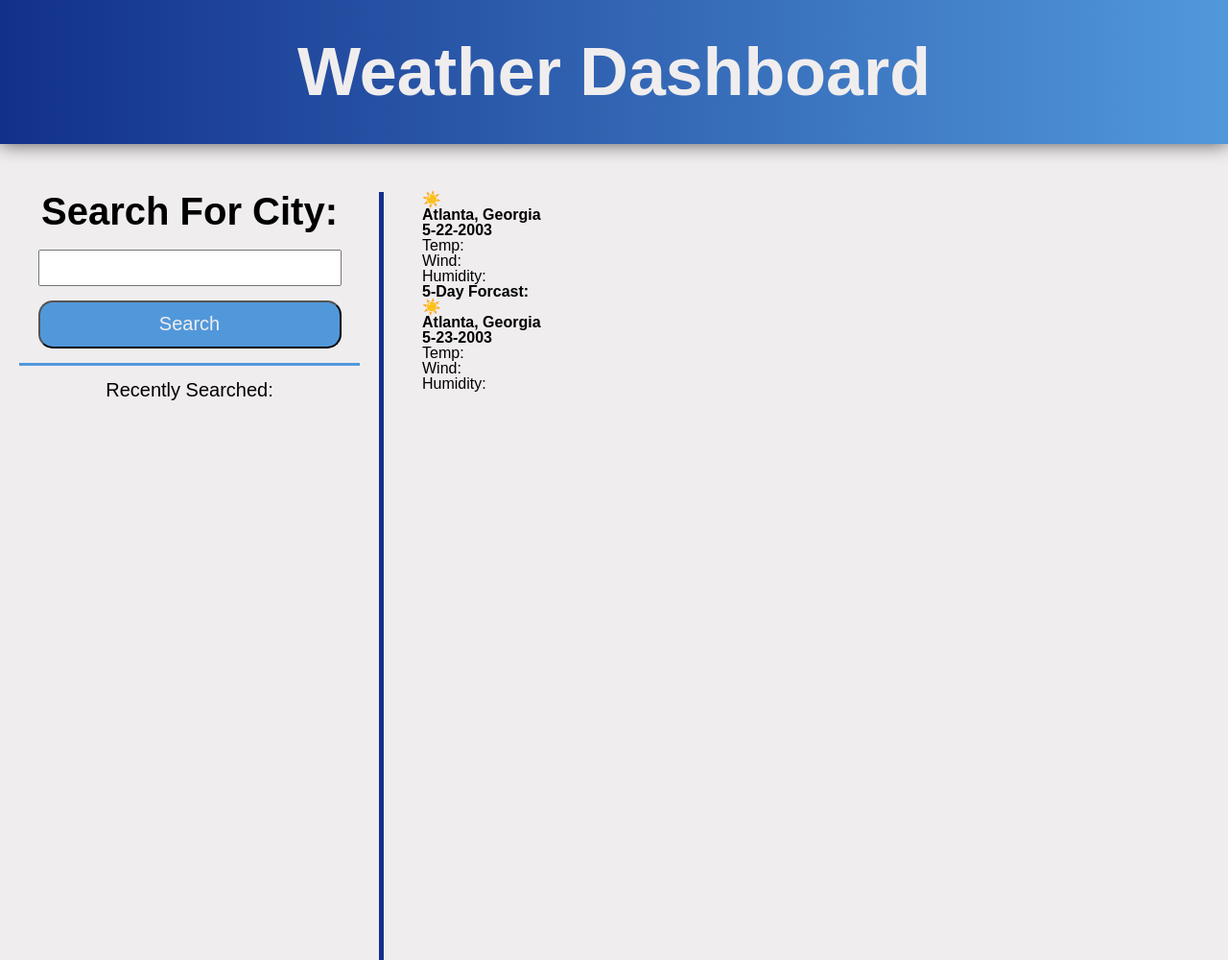
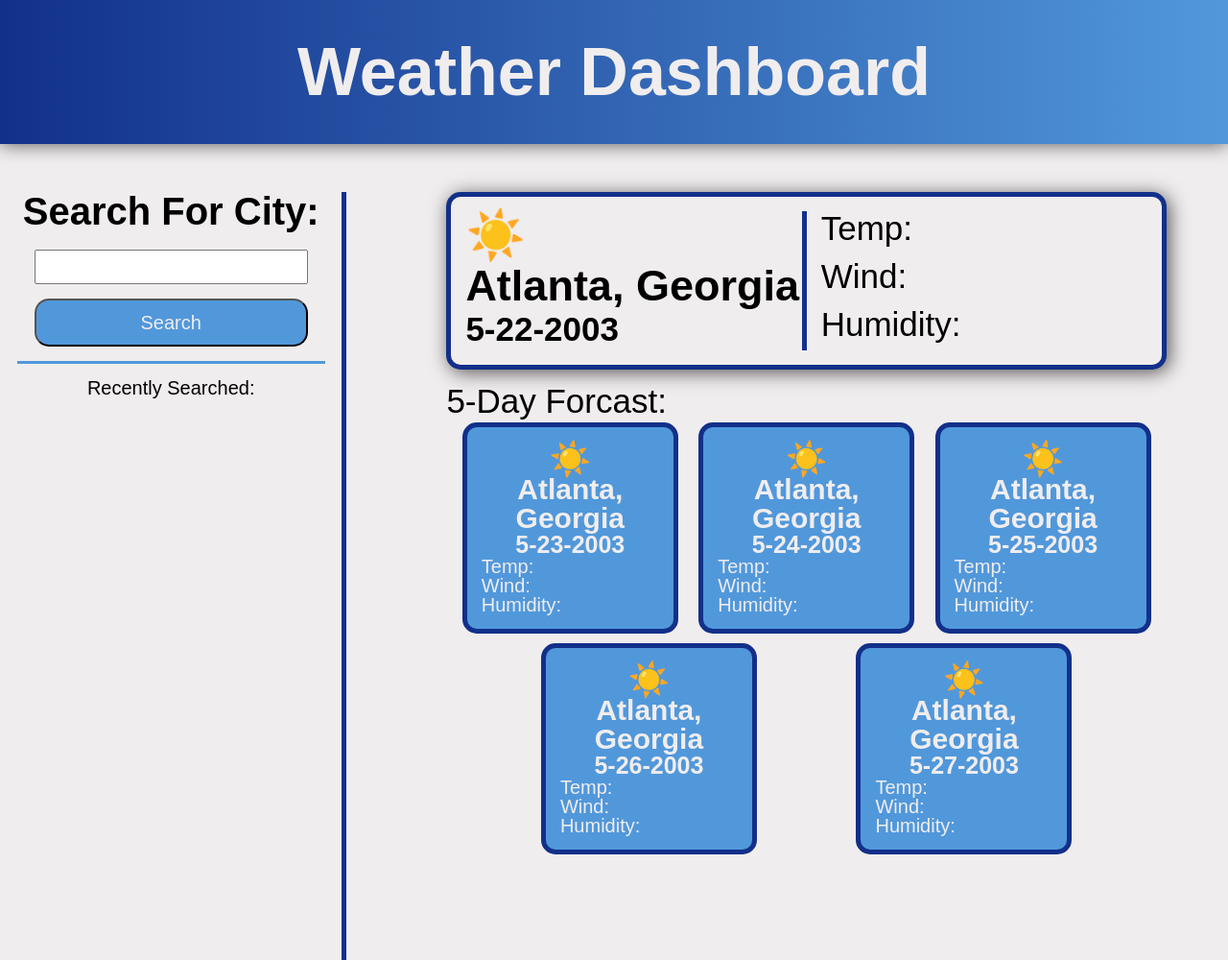
Before and after one commit to JonnyDBeck/Weather_Page, a plain HTML site: page index.html in a window 1280 px wide. Shown: the whole page at 96% size. Drawn offline with Linux system fonts and the light colour scheme.

Commit message:
Weather Styling Complete

```diff
--- a/Assets/CSS/Style.css
+++ b/Assets/CSS/Style.css
@@ -78,3 +78,88 @@ header h1{
 .sList p{
     font-size: 20px;
 }
+
+.nsElm{
+    width: 65%;
+    margin-left: 5%;
+    margin-right: 5%;
+}
+
+.todayBox{
+    width: 100%;
+    border: 5px var(--main) solid;
+    border-radius: 15px;
+    background-color: var(--back);
+    filter: drop-shadow(3px 3px 10px #000000a6);
+    display: flex;
+    padding: 15px;
+}
+
+.todayBox aside{
+    width: 50%;
+    border-right: 5px solid var(--main);
+}
+
+.todayBox h1{
+    font-size: 50px;
+    margin-bottom: 5px;
+}
+
+.todayBox h2{
+    font-size: 45px;
+    margin-bottom: 5px;
+}
+
+.todayBox h3{
+    font-size: 35px;
+    margin-bottom: 5px;
+}
+
+.todayBox li{
+    height: 33.33%;
+}
+
+.todayBox li{
+    font-size: 35px;
+    margin-bottom: 1%;
+    margin-left: 15px;
+}
+
+.nsElm p{
+    font-size: 35px;
+    margin-top: 15px;
+}
+
+.wCard{
+    background-color: var(--accent);
+    border: 5px solid var(--main);
+    border-radius: 15px;
+    color: var(--back);
+    text-align: center;
+    padding: 15px;
+    margin: 5px;
+    flex-basis: 225px;
+}
+
+.wCard h1{
+    font-size: 35px;
+}
+
+.wCard h2{
+    font-size: 30px;
+}
+
+.wCard h3{
+    font-size: 25px;
+}
+
+.wCard li{
+    text-align: left;
+    font-size: 20px;
+}
+
+.wallet{
+    display: flex;
+    flex-wrap: wrap;
+    justify-content: space-evenly;
+}
--- a/index.html
+++ b/index.html
@@ -28,7 +28,7 @@
             </div>
         </aside>
 
-        <section>
+        <section class="nsElm">
             <article class="todayBox">
                 <aside>
                     <h1>☀️</h1>
@@ -41,8 +41,8 @@
                     <li>Humidity: </li>
                 </ul>
             </article>
-            <h1>5-Day Forcast:</h1>
-            <section>
+            <p>5-Day Forcast:</p>
+            <section class="wallet">
                 <div class="wCard">
                     <h1>☀️</h1>
                     <h2>Atlanta, Georgia</h2>
@@ -53,6 +53,46 @@
                         <li>Humidity: </li>
                     </ul>
                 </div>
+                <div class="wCard">
+                    <h1>☀️</h1>
+                    <h2>Atlanta, Georgia</h2>
+                    <h3>5-24-2003</h3>
+                    <ul>
+                        <li>Temp: </li>
+                        <li>Wind: </li>
+                        <li>Humidity: </li>
+                    </ul>
+                </div>
+                <div class="wCard">
+                    <h1>☀️</h1>
+                    <h2>Atlanta, Georgia</h2>
+                    <h3>5-25-2003</h3>
+                    <ul>
+                        <li>Temp: </li>
+                        <li>Wind: </li>
+                        <li>Humidity: </li>
+                    </ul>
+                </div>
+                <div class="wCard">
+                    <h1>☀️</h1>
+                    <h2>Atlanta, Georgia</h2>
+                    <h3>5-26-2003</h3>
+                    <ul>
+                        <li>Temp: </li>
+                        <li>Wind: </li>
+                        <li>Humidity: </li>
+                    </ul>
+                </div>
+                <div class="wCard">
+                    <h1>☀️</h1>
+                    <h2>Atlanta, Georgia</h2>
+                    <h3>5-27-2003</h3>
+                    <ul>
+                        <li>Temp: </li>
+                        <li>Wind: </li>
+                        <li>Humidity: </li>
+                    </ul>
+                </div>
             </section>
         </section>
     </body>
```
